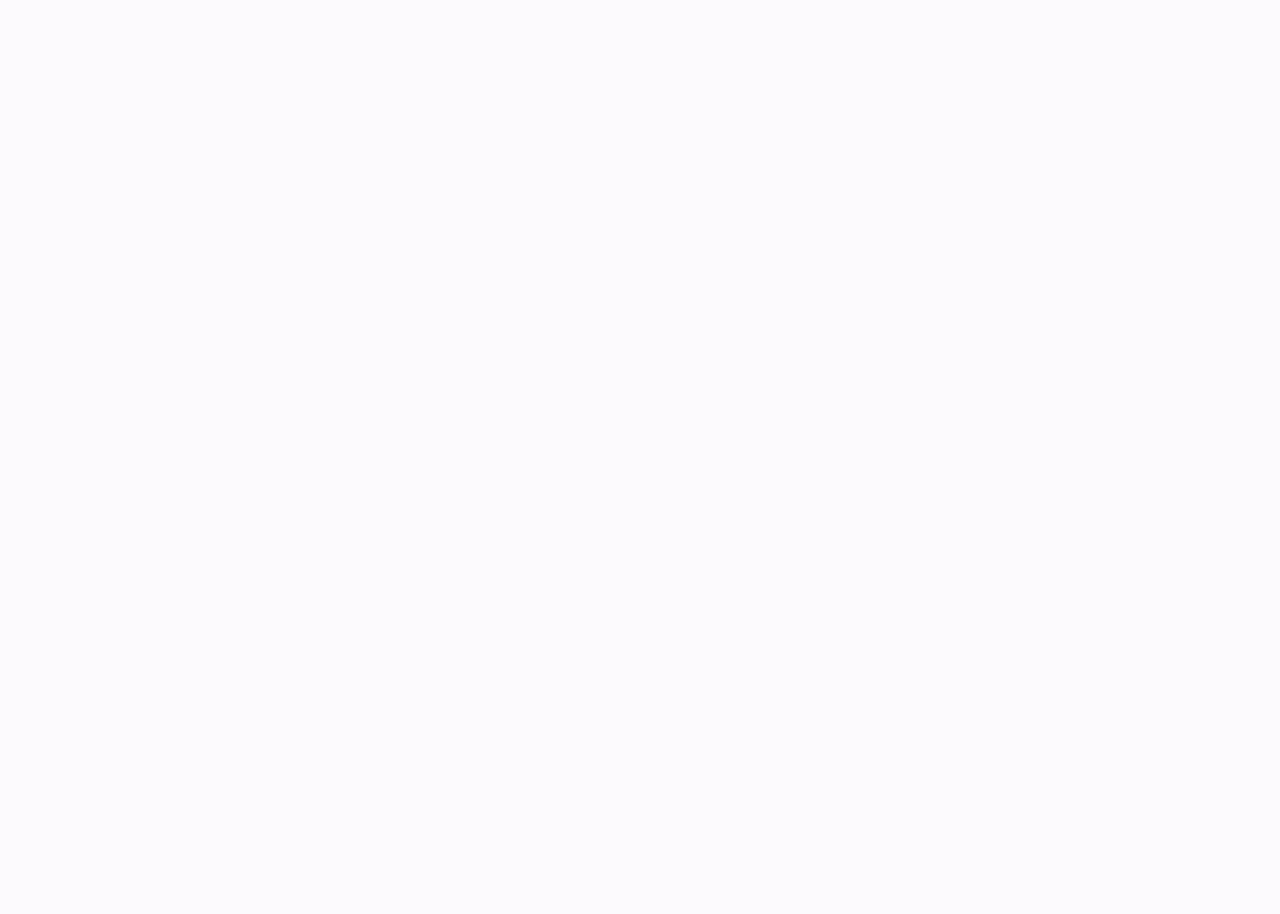
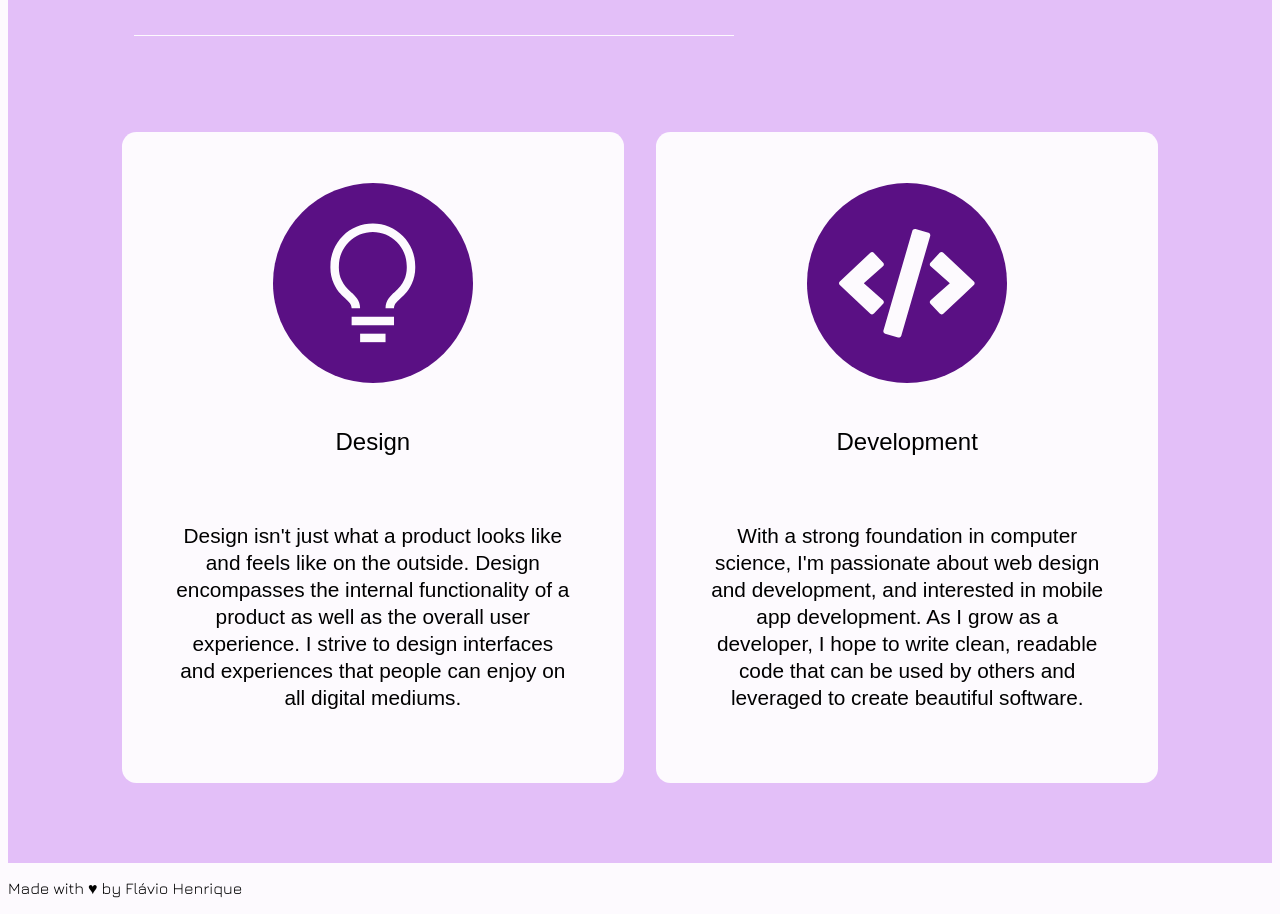
Before and after one commit to ndbzika/ndbzika.github.io, a Next.js app: page / in a window 1280 px wide. Shown: the part 1740-2654 px from the top of the page. Before the commit the page ends 1536 px from the top, so only its background shows below. Built offline with nearby package versions, Linux system fonts and the light colour scheme; a web font is replaced by a local one.

Commit message:
view: Passion section

```diff
--- a/src/app/page.tsx
+++ b/src/app/page.tsx
@@ -10,6 +10,9 @@ import {
   Divider,
   HomeSection,
   Main,
+  PassionCard,
+  PassionCardContainer,
+  PassionSection,
   TechStack,
 } from "./styled";
 
@@ -19,6 +22,8 @@ import JavaScriptImg from "../../public/javascript.svg";
 import TypeScriptImg from "../../public/typescript.svg";
 import NodeImg from "../../public/node.svg";
 import FlavioImg from "../../public/flavio.png";
+import BulbImg from "../../public/bulb.svg";
+import CodeImg from "../../public/code.svg";
 
 export default function Home() {
   const handRef = useRef(null);
@@ -58,7 +63,7 @@ export default function Home() {
 
         <AboutSection id="about">
           <h2>Meet me</h2>
-          <Divider />
+          <Divider color="text" />
           <Card>
             <div>
               <p>
@@ -77,7 +82,41 @@ export default function Home() {
             <Image src={FlavioImg} alt="Flávio Henrique" />
           </Card>
         </AboutSection>
+
+        <PassionSection id="passion">
+          <h2>What I do</h2>
+          <Divider color="background" />
+          <PassionCardContainer>
+            <PassionCard>
+              <Image src={BulbImg} alt="Bulb" />
+              <h3>Design</h3>
+              <p>
+                Design isn&apos;t just what a product looks like and feels like
+                on the outside. Design encompasses the internal functionality of
+                a product as well as the overall user experience. I strive to
+                design interfaces and experiences that people can enjoy on all
+                digital mediums.
+              </p>
+            </PassionCard>
+            <PassionCard>
+              <Image src={CodeImg} alt="Code tags" />
+              <h3>Development</h3>
+              <p>
+                With a strong foundation in computer science, I&apos;m
+                passionate about web design and development, and interested in
+                mobile app development. As I grow as a developer, I hope to
+                write clean, readable code that can be used by others and
+                leveraged to create beautiful software.
+              </p>
+            </PassionCard>
+          </PassionCardContainer>
+        </PassionSection>
       </Main>
+      <footer>
+        <p>
+          Made with <span>♥</span> by Flávio Henrique
+        </p>
+      </footer>
     </>
   );
 }
--- a/src/app/styled.ts
+++ b/src/app/styled.ts
@@ -133,12 +133,16 @@ export const AboutSection = styled.section`
   }
 `;
 
-export const Divider = styled.div`
+interface DividerProps {
+  color: string;
+}
+
+export const Divider = styled.div<DividerProps>`
   align-self: flex-start;
   max-width: 37.5rem;
   width: 100%;
   height: 1px;
-  background-color: ${({ theme }) => theme.colors.text};
+  background-color: ${({ color, theme }) => theme.colors[color]};
   margin-bottom: 1rem;
   margin-left: 10%;
 
@@ -271,3 +275,139 @@ export const Card = styled.div`
     }
   }
 `;
+//////////////
+
+export const PassionSection = styled.section`
+  position: relative;
+  display: flex;
+  flex-direction: column;
+  align-items: center;
+  justify-content: center;
+  margin: 0 auto;
+  height: 100%;
+  width: 100%;
+  padding: 5rem 0;
+  background-color: ${({ theme }) => theme.colors.secondary};
+
+  h2 {
+    align-self: flex-start;
+    font-weight: bold;
+    font-size: 4rem;
+    text-align: left;
+    line-height: 95%;
+    margin-left: 10%;
+    color: ${({ theme }) => theme.colors.background};
+  }
+
+  @media (max-width: 900px) {
+    h2 {
+      font-size: 3rem;
+    }
+  }
+
+  @media (max-width: 600px) {
+    h2 {
+      font-size: 2.5rem;
+    }
+  }
+
+  @media (max-width: 500px) {
+    h2 {
+      font-size: 2rem;
+    }
+  }
+`;
+
+export const PassionCardContainer = styled.div`
+  display: flex;
+  align-items: center;
+  justify-content: center;
+  width: 100%;
+  gap: 2rem;
+  margin-top: 5rem;
+
+  @media (max-width: 1050px) {
+    flex-direction: column;
+  }
+`;
+
+export const PassionCard = styled.div`
+  position: relative;
+  display: flex;
+  flex-direction: column;
+  align-items: center;
+  justify-content: flex-start;
+  gap: 1.2rem;
+  background-color: ${({ theme }) => theme.colors.background};
+  max-width: 25rem;
+  width: 100%;
+  max-height: 38rem;
+  padding: 3.2rem;
+  height: 100%;
+  border-radius: 0.9rem;
+
+  h3 {
+    font-size: 1.5rem;
+    line-height: 130%;
+    text-align: center;
+    font-family: "Rubik", sans-serif;
+    font-weight: 400;
+  }
+
+  p {
+    font-size: 1.3rem;
+    line-height: 130%;
+    text-align: center;
+    font-family: "Rubik", sans-serif;
+  }
+
+  @media (max-width: 1050px) {
+    max-height: 100%;
+    height: 40rem;
+    flex-direction: column;
+    gap: 2rem;
+    padding: 2rem;
+  }
+
+  @media (max-width: 700px) {
+    img {
+      width: 8rem;
+      height: 8rem;
+    }
+    max-width: 20rem;
+    height: 100%;
+    h3 {
+      font-size: 1.2rem;
+    }
+
+    p {
+      font-size: 1.1rem;
+    }
+  }
+
+  @media (max-width: 600px) {
+    img {
+      width: 6.3rem;
+      height: 6.3rem;
+    }
+    max-width: 20rem;
+    h3 {
+      font-size: 1rem;
+    }
+
+    p {
+      font-size: 0.9rem;
+    }
+  }
+
+  @media (max-width: 500px) {
+    max-width: 15rem;
+    h3 {
+      font-size: 0.9rem;
+    }
+
+    p {
+      font-size: 0.8rem;
+    }
+  }
+`;
```
Also changed, not shown: public/bulb.svg (added), public/code.svg (added).
